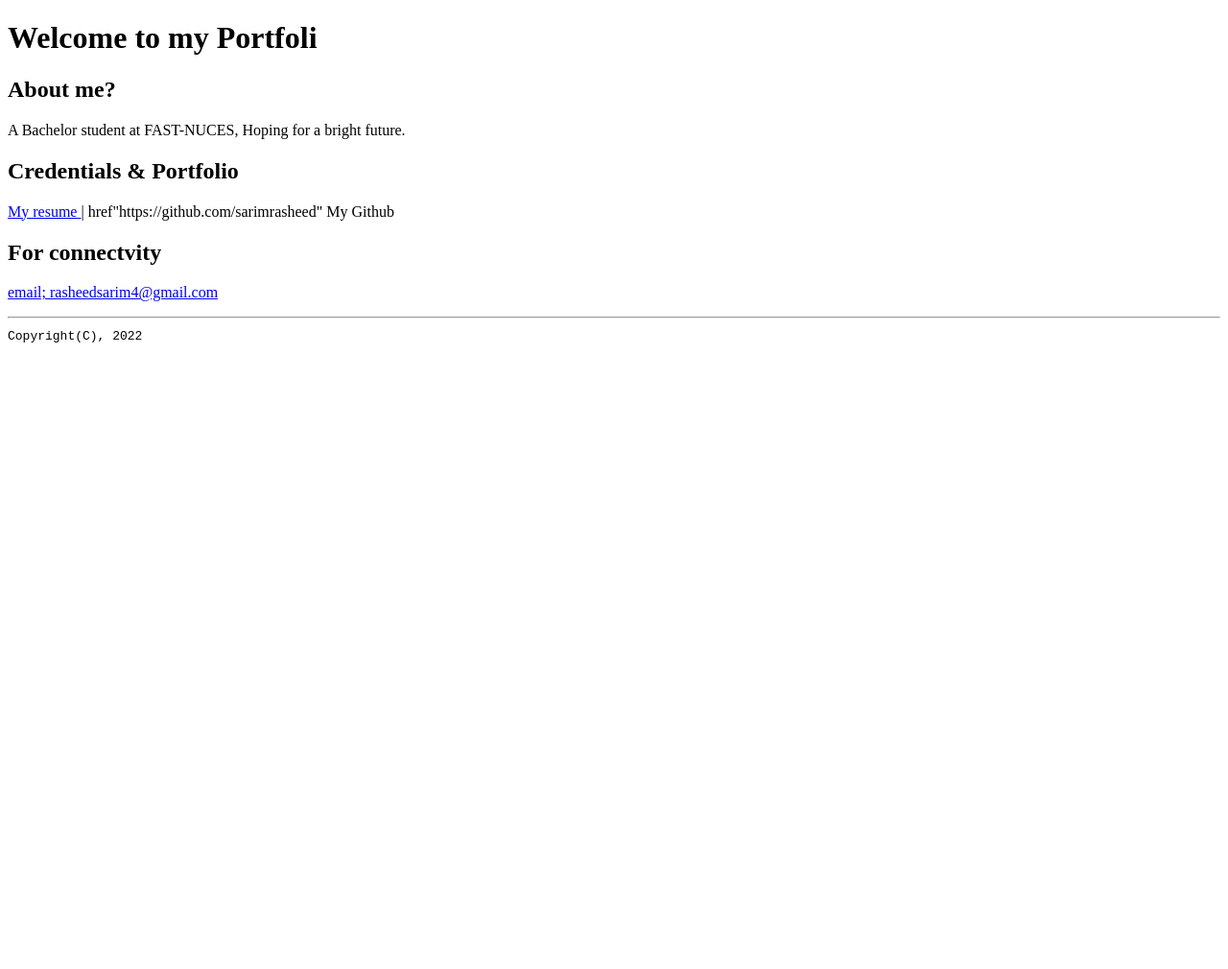
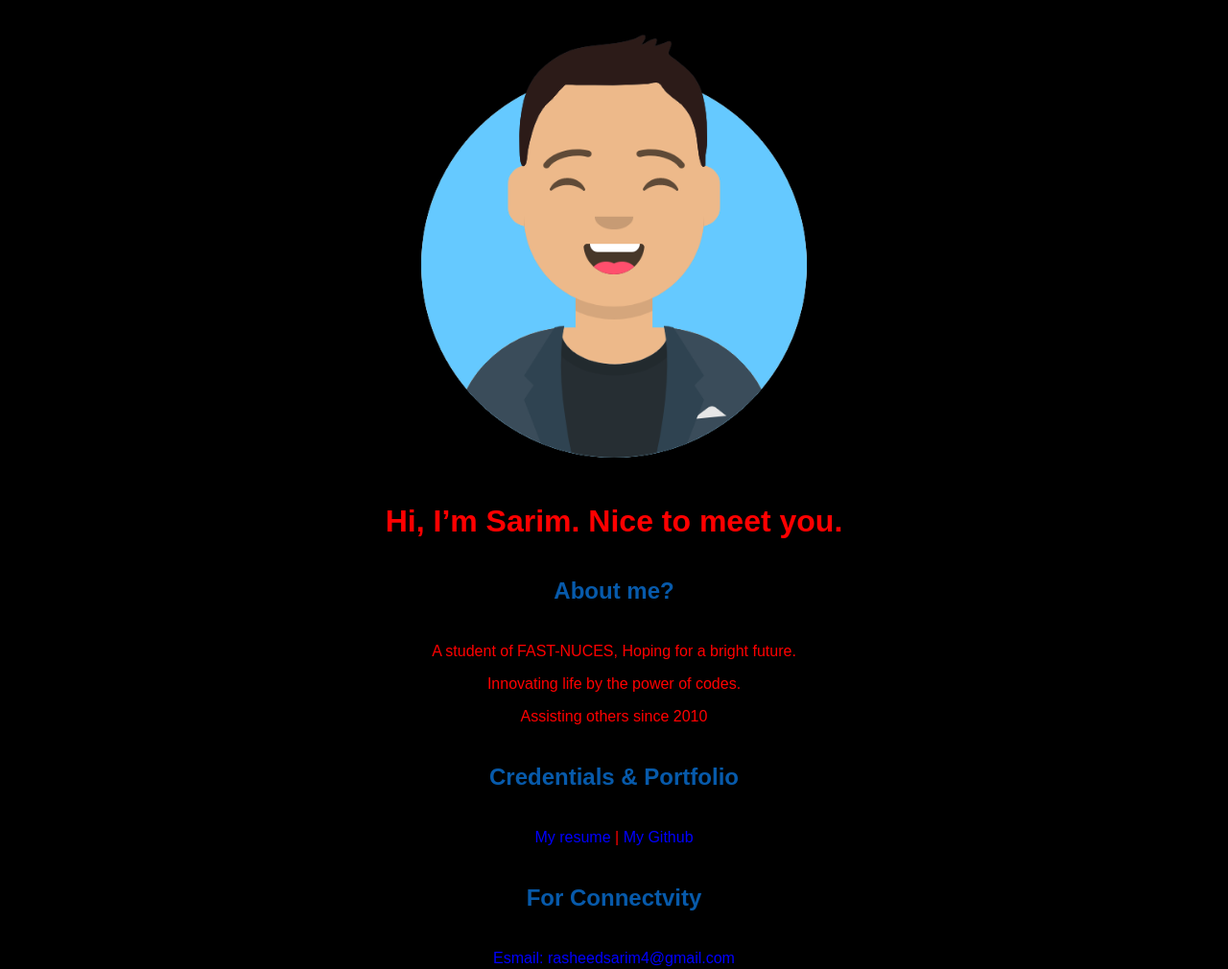
Before and after one commit to sarimrasheed/sarim.rasheed.github.io, a plain HTML site: page index.html in a window 1280 px wide. Shown: the top 1010 px of the page at 96% size. Before the commit the page ends 800 px from the top, so only its background shows below. Drawn offline with Linux system fonts and the light colour scheme; files whose address does not match are found by name.

Commit message:
Update index.html

```diff
--- a/index.html
+++ b/index.html
@@ -1,31 +1,29 @@
-<!doctype html>
-
-<!-- this is a comment for human! -->
-
 <html lang="en">
 
   <header>
-  <title>SarimRasheed's Portfolio </title>
-  <linl rel="stylesheet" href="css/master.css">
-<link rel="FaviconIcon" href="favicon.ico" type="image/x.icon">
-<link rel="shortcut" href="favicon.ico" type="image/x.icon">
-<meta name="viewport" content="width device width, initia-scale-1, shrink-to-fit=no">
-<meta name="name"  content="SarimRasheed's Portf">
+  <title>Portfolio </title>
+  <link rel="stylesheet" href="css/master.css">
+ <link rel="FaviconIcon" href="favicon.ico" type="image/x-icon">
+ <link rel="shortcut icon" href="favicon.ico" type="image/x-icon">
+ <meta name="viewport" content="width=device-width, initial-scale=1, shrink-to-fit=no">
+ <meta name="name" content="Sarims's Portal">
 </header>
-<h1> Welcome to my Portfoli</h1>
+<body>
+   <img class="hero" src="G:\ACEDAMICS\Portfolio\images\avataaars.png" width="35%" alt="banner">
+<h1>Hi, I’m Sarim. Nice to meet you.</h1>
   <h2>About me?</h2>
-    <p> A Bachelor student at FAST-NUCES, Hoping for a bright future.</p>
-      <p</p>
-      <p></p>
+    <p> A student of FAST-NUCES, Hoping for a bright future.</p>
+      <p>Innovating life by the power of codes.</p>
+      <p>Assisting others since 2010</p>
 <h2> Credentials & Portfolio</h2>
-<p><a href="resume.html"> My resume </a> | <a> href"https://github.com/sarimrasheed" My Github</a></p>
-<h2>For connectvity</h2>
-<p><a href="mailto:rasheedsarim4@gmail.com"> email; rasheedsarim4@gmail.com</a></p>
+<p><a href="resume.html"> My resume </a> | <a href="https://github.com/sarimrasheed"> My Github </a></p>
+<h2>For Connectvity</h2>
+<p><a href="mailto:rasheedsarim4@gmail.com"> Esmail: rasheedsarim4@gmail.com</a></p>
   </body>
 
   <footer>
 <hr>
-<code> Copyright(C), 2022
+<code> Copyrights reserved (C) September,2022
   </footer>
 
 </html>
```
